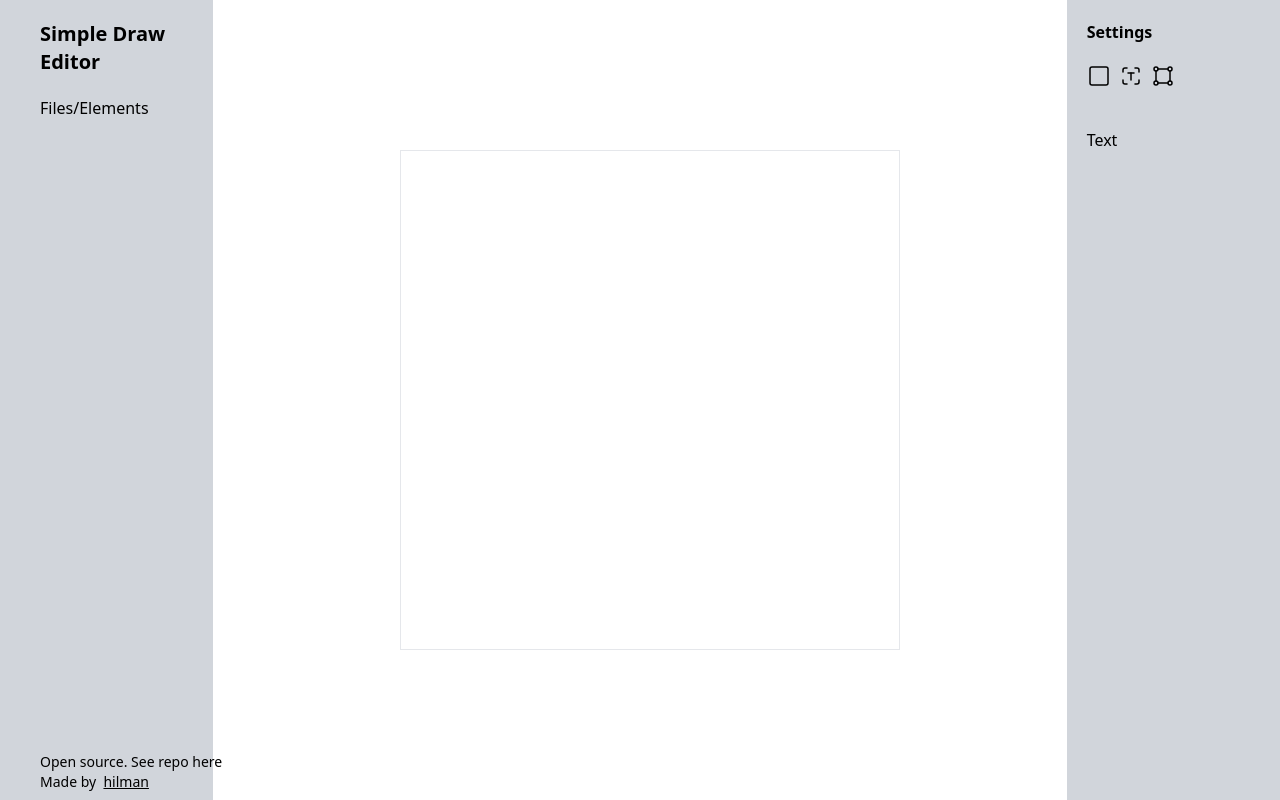
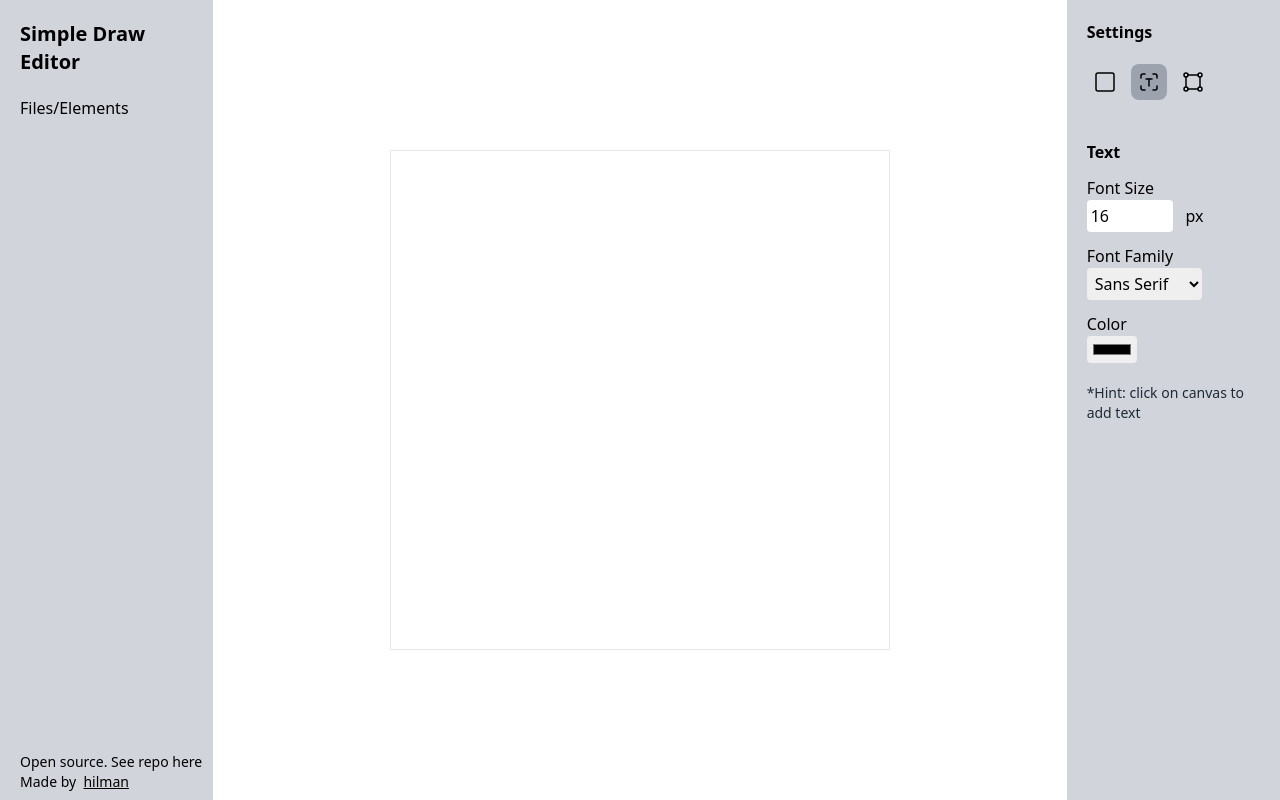
Before and after one commit to hilmanski/simple-draw-editor, a React (Create React App) app: page / in a window 1280 px wide. Both pictures are taken after a click on the element 1130 px from the left and 76 px from the top of the page. Built offline with nearby package versions, Linux system fonts and the light colour scheme.

Commit message:
allow edit text via state

```diff
--- a/src/App.tsx
+++ b/src/App.tsx
@@ -8,7 +8,7 @@ function App() {
     return (
         <section className="">
             <section className="flex">
-                <section className="w-2/12 pl-10 pr-5 bg-gray-300 min-h-screen">
+                <section className="w-2/12 px-5 bg-gray-300 min-h-screen">
                     <Sidebar />
                 </section>
 
--- a/src/components/Layout/ElementEditor.tsx
+++ b/src/components/Layout/ElementEditor.tsx
@@ -3,6 +3,7 @@ import { currentToolAtom } from '../../state/jotaiState'
 
 import ToolSetting from '../ToolSetting'
 import BackgroundSetting from '../ToolSetting/BackgroundSetting'
+import TextSetting from '../ToolSetting/TextSetting'
 
 export default function ElementEditor() {
     const currentTool = useAtomValue(currentToolAtom)
@@ -15,7 +16,7 @@ export default function ElementEditor() {
 
             <section className="mt-10">
                 {currentTool === 'background' && <BackgroundSetting />}
-                {currentTool === 'text' && <p>Text</p>}
+                {currentTool === 'text' && <TextSetting />}
             </section>
         </aside>
     )
--- a/src/components/Layout/MainEditor.tsx
+++ b/src/components/Layout/MainEditor.tsx
@@ -6,7 +6,10 @@ import {
     bgHeightAtom,
     bgColorAtom,
     currentToolAtom,
+    drawElementsAtom,
+    currentElementAtom,
 } from '../../state/jotaiState'
+import { DrawElementType } from '../../types'
 
 // import { addText } from '../../utils/tools'
 
@@ -16,19 +19,37 @@ export default function MainEditor() {
     const [bgColor] = useAtom(bgColorAtom)
     const currentTool = useAtomValue(currentToolAtom)
 
-    const [drawElements, setDrawElements] = useState<any[]>([])
+    const [drawElements, setDrawElements] = useAtom(drawElementsAtom)
+    const [currentElement, setCurrentElement] = useAtom(currentElementAtom)
 
     const handleClick = (e: React.MouseEvent) => {
         if (currentTool === 'background') return
 
         // Prevent if drawElement is dragged/clicked
+        //      and select as currentElement
         if (e.target instanceof HTMLElement) {
             if (e.target.classList.contains('drawElement')) {
+                // Set currentElement
+                const id = parseInt(e.target.getAttribute('data-id') as string)
+                const element = drawElements.find(
+                    (element) => element.id === id
+                )
+                if (element) setCurrentElement(element)
+
                 return
             }
+
+            // If background is clicked, when previous element is selected
+            if (currentElement != null) {
+                setCurrentElement(null)
+                return
+            }
+
+            // If background is clicked, deselect currentElement
+            setCurrentElement(null)
         }
 
-        // Get x and y coordinate relative to the div
+        // Get x and y coordinate relative to the frame
         const x = e.clientX - e.currentTarget.getBoundingClientRect().left
         const y = e.clientY - e.currentTarget.getBoundingClientRect().top
 
@@ -43,26 +64,29 @@ export default function MainEditor() {
     }
 
     function addText(e: React.MouseEvent, x: number, y: number) {
-        const newElement = (
-            <Draggable>
-                <span
-                    className="drawElement"
-                    style={{
-                        position: 'absolute',
-                        left: `${x}px`,
-                        top: `${y}px`,
-                    }}>
-                    Text
-                </span>
-            </Draggable>
-        )
+        const uniqueId = Date.now()
+
+        const newElement: DrawElementType = {
+            type: 'text',
+            id: uniqueId,
+            x: x,
+            y: y,
+            detail: {
+                text: 'Text',
+                fontSize: 16,
+                fontFamily: 'sans-serif',
+                color: '#000000',
+            },
+        }
+
         setDrawElements([...drawElements, newElement])
     }
 
     return (
         <main
-            className="pl-10 pr-5 min-h-screen
+            className="px-5 min-h-screen
                 flex items-center justify-center ">
+            {/* Frame/Canvas */}
             <div
                 className="relative border"
                 style={{
@@ -71,9 +95,37 @@ export default function MainEditor() {
                     backgroundColor: `${bgColor}`,
                 }}
                 onClick={(e) => handleClick(e)}>
-                {drawElements.map((item, index) => (
-                    <div key={index}>{item}</div>
-                ))}
+                {/* Drawn Elements inside canvas */}
+                {drawElements.map((element) => {
+                    return (
+                        <Draggable
+                            key={element.id}
+                            defaultPosition={{ x: element.x, y: element.y }}
+                            bounds="parent">
+                            {element.type === 'text' && (
+                                <p
+                                    data-id={element.id}
+                                    data-type={element.type}
+                                    className={`
+                                            drawElement absolute cursor-move
+                                            ${
+                                                currentElement?.id ===
+                                                element.id
+                                                    ? 'border-2 border-blue-500'
+                                                    : ''
+                                            }
+                                        `}
+                                    style={{
+                                        fontSize: `${element.detail.fontSize}px`,
+                                        fontFamily: `${element.detail.fontFamily}`,
+                                        color: `${element.detail.color}`,
+                                    }}>
+                                    {element.detail.text}
+                                </p>
+                            )}
+                        </Draggable>
+                    )
+                })}
             </div>
         </main>
     )
--- a/src/components/ToolSetting.tsx
+++ b/src/components/ToolSetting.tsx
@@ -3,18 +3,36 @@ import { currentToolAtom } from '../state/jotaiState'
 import SVGIcon from './SVGIcon'
 
 export default function ToolSetting() {
-    const [_, setCurrentTool] = useAtom(currentToolAtom)
+    const [currentTool, setCurrentTool] = useAtom(currentToolAtom)
+
+    const highlightSelectedTool = (tool: string) => {
+        if (currentTool === tool) return 'bg-gray-400'
+        return ''
+    }
 
     return (
         <section className="flex space-x-2 items-center">
+            <div
+                className={`
+                        rounded-lg p-1.5
+                        ${highlightSelectedTool('background')}
+                    `}>
                 <SVGIcon
                     tooltipText="Background"
                     onClick={() => setCurrentTool('background')}>
                     <path stroke="none" d="M0 0h24v24H0z" fill="none"></path>
                     <path d="M3 3m0 2a2 2 0 0 1 2 -2h14a2 2 0 0 1 2 2v14a2 2 0 0 1 -2 2h-14a2 2 0 0 1 -2 -2z"></path>
                 </SVGIcon>
+            </div>
 
-            <SVGIcon tooltipText="Text" onClick={() => setCurrentTool('text')}>
+            <div
+                className={`
+                        rounded-lg p-1.5
+                        ${highlightSelectedTool('text')}
+                    `}>
+                <SVGIcon
+                    tooltipText="Text"
+                    onClick={() => setCurrentTool('text')}>
                     <path stroke="none" d="M0 0h24v24H0z" fill="none"></path>
                     <path d="M4 8v-2a2 2 0 0 1 2 -2h2"></path>
                     <path d="M4 16v2a2 2 0 0 0 2 2h2"></path>
@@ -23,7 +41,13 @@ export default function ToolSetting() {
                     <path d="M12 16v-7"></path>
                     <path d="M9 9h6"></path>
                 </SVGIcon>
+            </div>
 
+            <div
+                className={`
+                        rounded-lg p-1.5
+                        ${highlightSelectedTool('shape')}
+                    `}>
                 <SVGIcon
                     tooltipText="Shape"
                     onClick={() => setCurrentTool('shape')}>
@@ -37,6 +61,7 @@ export default function ToolSetting() {
                     <path d="M7 19l10 0"></path>
                     <path d="M19 7l0 10"></path>
                 </SVGIcon>
+            </div>
         </section>
     )
 }
--- /dev/null
+++ b/src/components/ToolSetting/TextSetting.tsx
@@ -0,0 +1,145 @@
+import { useAtom } from 'jotai'
+import { useEffect, useState } from 'react'
+import { currentElementAtom, drawElementsAtom } from '../../state/jotaiState'
+
+export default function TextSetting() {
+    const [drawElements, setDrawElements] = useAtom(drawElementsAtom)
+    const [currentElement, setCurrentElement] = useAtom(currentElementAtom)
+
+    const [fontSize, setFontSize] = useState<number>(16)
+    const [fontFamily, setFontFamily] = useState<string>('sans-serif')
+    const [color, setColor] = useState<string>('#000000')
+
+    const updateFontSize = (e: React.ChangeEvent<HTMLInputElement>) => {
+        setFontSize(parseInt(e.target.value))
+
+        if (currentElement == null) return
+
+        if (currentElement.type === 'text') {
+            const newElements = drawElements.map((element) => {
+                if (element.id === currentElement.id) {
+                    return {
+                        ...element,
+                        detail: {
+                            ...element.detail,
+                            fontSize: parseInt(e.target.value),
+                        },
+                    }
+                }
+                return element
+            })
+
+            setDrawElements(newElements)
+        }
+    }
+
+    const updateFontFamily = (e: React.ChangeEvent<HTMLSelectElement>) => {
+        setFontFamily(e.target.value)
+
+        if (currentElement == null) return
+
+        if (currentElement.type === 'text') {
+            const newElements = drawElements.map((element) => {
+                if (element.id === currentElement.id) {
+                    return {
+                        ...element,
+                        detail: {
+                            ...element.detail,
+                            fontFamily: e.target.value,
+                        },
+                    }
+                }
+                return element
+            })
+
+            setDrawElements(newElements)
+        }
+    }
+
+    const updateColor = (e: React.ChangeEvent<HTMLInputElement>) => {
+        setColor(e.target.value)
+
+        if (currentElement == null) return
+
+        if (currentElement.type === 'text') {
+            const newElements = drawElements.map((element) => {
+                if (element.id === currentElement.id) {
+                    return {
+                        ...element,
+                        detail: {
+                            ...element.detail,
+                            color: e.target.value,
+                        },
+                    }
+                }
+                return element
+            })
+
+            setDrawElements(newElements)
+        }
+    }
+
+    useEffect(() => {
+        console.log(currentElement)
+
+        if (currentElement == null) return
+
+        if (currentElement.type === 'text') {
+            setFontSize(currentElement.detail.fontSize)
+            setFontFamily(currentElement.detail.fontFamily)
+            setColor(currentElement.detail.color)
+        }
+    }, [currentElement])
+
+    return (
+        <section>
+            <p className="font-semibold mb-3">Text</p>
+
+            <div>
+                <label htmlFor="fontSize" className="block mb">
+                    Font Size
+                </label>
+                <input
+                    type="number"
+                    id="fontSize"
+                    className="mr-2 p-1 rounded w-[50%]"
+                    value={fontSize}
+                    onChange={updateFontSize}
+                />{' '}
+                px
+            </div>
+
+            <div>
+                <label htmlFor="fontFamily" className="block mb mt-3">
+                    Font Family
+                </label>
+                <select
+                    id="fontFamily"
+                    className="mr-2 p-1 rounded"
+                    value={fontFamily}
+                    onChange={updateFontFamily}>
+                    <option value="sans-serif">Sans Serif</option>
+                    <option value="serif">Serif</option>
+                    <option value="monospace">Monospace</option>
+                </select>
+            </div>
+
+            <div>
+                <label htmlFor="color" className="block mb mt-3">
+                    Color
+                </label>
+                <input
+                    type="color"
+                    id="color"
+                    className="mr-2 p-1 rounded"
+                    value={color}
+                    onChange={updateColor}
+                />
+            </div>
+
+            <p className="mt-5 text-sm text-gray-800">
+                *Hint: click on canvas to add text
+            </p>
+        </section>
+    )
+}
--- a/src/state/jotaiState.tsx
+++ b/src/state/jotaiState.tsx
@@ -2,10 +2,12 @@
 // for initial state for shared state
 
 import { atom } from 'jotai'
-import { ToolType } from '../types'
+import { DrawElementType, ToolType } from '../types'
 
 // General setting
 export const currentToolAtom = atom<ToolType>('background')
+export const drawElementsAtom = atom<any[]>([])
+export const currentElementAtom = atom<DrawElementType | null>(null)
 
 // Background setting
 export const bgWidthAtom = atom<number>(500)
```
Also changed, not shown: src/types/index.tsx (+11 -0 lines). Lines whose indentation alone changed are shown as unchanged.
